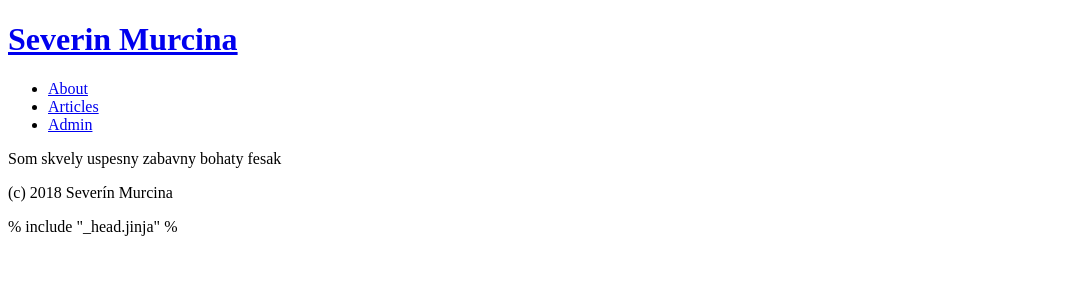
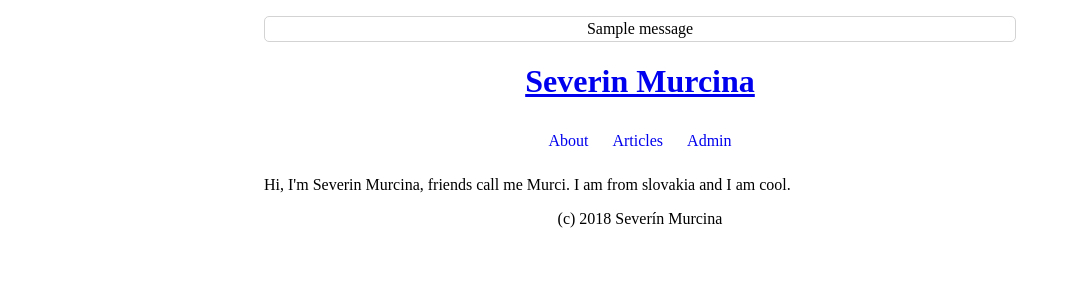
Before and after one commit to Richardmisko/flask_projekt, a Flask app: page /about/ in a window 1280 px wide. Shown: the top 300 px of the page, without its empty margins (0-1071 px from the left). Run offline with Flask 2, Linux system fonts and the light colour scheme; tables that the repository leaves empty hold one stand-in row (values such as "Sample post"); one stand-in notice (Sample message) is shown.

Commit message:
flash massages

```diff
--- /dev/null
+++ b/configs/default.py
@@ -0,0 +1,5 @@
+SECRET_KEY = b'\xcf\x1e61\xf5\xcb\x10Z;\xfb+Pf\xb991n\xa2\\\xca\xef\x14\xb1N'
+USERNAME = "admin"
+PASSWORD = "admin"
+
+# vid 208 7:19
--- /dev/null
+++ b/configs/development.py
@@ -0,0 +1,4 @@
+DEBUG = True
+DATABASE = "/vagrant/blog.db"
+
+# vid 208, 10:00
--- a/mdblog/app.py
+++ b/mdblog/app.py
@@ -1,55 +1,111 @@
 from flask import Flask
-from flask import render_template
-from flask import request
-from flask import redirect
-from flask import url_for
-from flask import session
+from flask import render_template  # vid 204, 0:55
+from flask import request          # vid 206, 2:50
+from flask import redirect         # vid 206, 5:32
+from flask import url_for          # vid 206, 6:19
+from flask import session          # vid 206, 6:30
+from flask import g                # vid 207, 5:05
+from flask import flash            # vid 208, 3:30
 
-from .database import articles
+import sqlite3
+import os
+
 
 flask_app = Flask(__name__)
-flask_app.secret_key = b'\xcf\x1e61\xf5\xcb\x10Z;\xfb+Pf\xb991n\xa2\\\xca\xef\x14\xb1N'
+
+flask_app.config.from_pyfile("/vagrant/configs/default.py")  # vid 208, 7:45
+
+if "MDBLOG_CONFIG" in os.environ:      # video 208, 7:00
+    flask_app.config.from_envvar("MDBLOG_CONFIG")
 
 @flask_app.route("/")
 def view_welcome_page():
-	return render_template("welcome_page.jinja")
+    return render_template("welcome_page.jinja")
 
 @flask_app.route("/about/")
 def view_about():
-	return render_template("about.jinja")
+    return render_template("about.jinja")
 
 @flask_app.route("/admin/")
 def view_admin():
-	if "logged" not in session:
-		return redirect(url_for('view_login'))
-	return render_template("admin.jinja")
+    if "logged" not in session:
+        flash("You must be logged in", "alert-danger")
+        return redirect(url_for("view_login"))
+    return render_template("admin.jinja")
 
-@flask_app.route("/articles/")
+@flask_app.route("/articles/", methods=["GET"])
 def view_articles():
-	return render_template("articles.jinja", articles = articles.items())
+    db = get_db()    # vysvetlenie zac video 208
+    cur = db.execute("select * from articles order by id desc")
+    articles = cur.fetchall()
+    return render_template("articles.jinja", articles=articles)
 
-@flask_app.route("/articles/<int:art_id>")
+@flask_app.route("/articles/", methods=["POST"])        # vid 208, 3:00
+def add_article():
+    db = get_db()
+    db.execute("insert into articles (title, content) values (?, ?)",
+            [request.form.get("title"), request.form.get("content")])
+    db.commit()
+    flash("Article was saved", "alert-success")
+    return redirect(url_for("view_articles"))
+
+@flask_app.route("/articles/<int:art_id>/")
 def view_article(art_id):
-	article = articles.get(art_id)
-	if article:
-		return render_template("article.jinja", article = article)
-	return render_template("article_not_found.jinja", art_id = art_id)
+    db = get_db()   # vysvetl. video 208 , 1:00
+    cur = db.execute("select * from articles where id=(?)",[art_id])
+    article = cur.fetchone()
+    if article:
+        return render_template("article.jinja", article=article)
+    return render_template("article_not_found.jinja", art_id=art_id)
 
-@flask_app.route("/login/", methods=["GET"])
+@flask_app.route("/login/", methods=["GET"])   # vid 206 , 4:23
 def view_login():
-	return render_template("login.jinja")
+    return render_template("login.jinja")
 
-@flask_app.route("/login/", methods=["POST"])
+@flask_app.route("/login/", methods=["POST"]) # vid 206 , 4:23
 def login_user():
-	username = request.form["username"]
-	password = request.form["password"]
-	if username == 'admin' and password == 'admin':
-		session["logged"] = True
-		return redirect(url_for("view_admin"))
-	else:
-		return redirect(url_for("view_login"))
+    username = request.form["username"]
+    password = request.form["password"]
+    if username == flask_app.config["USERNAME"] and \
+            password == flask_app.config["PASSWORD"]:    # vid 208 , 8:25
+        session["logged"] = True
+        flash("Login succesful", "alert-success")
+        return redirect(url_for("view_admin"))
+    else:
+        flash("invalid credentials", "alert-danger")
+        return redirect(url_for("view_login"))
 
-@flask_app.route("/logout/", methods=["POST"])
+@flask_app.route("/logout/", methods=["POST"])   # vid 206, 10:10
 def logout_user():
-	session.pop('logged')
-	return redirect(url_for('view_welcome_page'))
+    session.pop("logged")
+    flash("logout succesfull", "alert-success")
+    return redirect(url_for("view_welcome_page"))
+
+
+## UTILS
+# funkcia, ktorou sa pripojim na databazu, video 207, 3:40
+def connect_db():
+    rv = sqlite3.connect(flask_app.config["DATABASE"])    # 208, 8:50
+    rv.row_factory = sqlite3.Row   # vysvetleny riadok 207 , 4:33
+    return rv
+
+# funkcia na spojenie s databazou, video 207, 5:00
+def get_db():
+    if not hasattr(g, "sqlite_db"):
+        g.sqlite_db = connect_db()
+    return g.sqlite_db
+
+# funkcia na zatvorenie databazy, video 207, 7:00
+@flask_app.teardown_appcontext
+def close_db(error):
+    if hasattr(g, "sqlite_db"):
+        g.sqlite_db.close()
+
+# funkcia, inicializacia databazy pomocou flask (budeme viac pouzivat)
+# video 207, od 8:40
+def init_db(app):
+    with app.app_context():
+        db = get_db()
+        with open("mdblog/schema.sql", "r") as fp:
+            db.cursor().executescript(fp.read())
+        db.commit()
--- /dev/null
+++ b/mdblog/schema.sql
@@ -0,0 +1,11 @@
+drop table if exists articles;
+create table articles (
+    id integer primary key autoincrement,
+    title text not null,
+    content text not null
+);
+
+
+-- vytvorenie tabulky, vysvetlenie video 207, od 2:00
+
+ -- ako vytvorit a iniciovat databazu , video 207 , od 8:00
--- a/mdblog/static/css/main.css
+++ b/mdblog/static/css/main.css
@@ -1,6 +1,7 @@
 body {
     padding: 0 20%;
-    color: red;
+    color: black;
+
 
 }
 
@@ -36,3 +37,28 @@ header {
 footer {
     text-align: center;
 }
+
+.flashes {
+    padding: 0;
+    position: sticky;
+    top: 0;
+    width: 100%;
+}
+
+.flashes li {
+    list-style: none;
+    border-style: solid;
+    border-width: 1px;
+    border-color: lightgray;
+    border-radius: 5px;
+    padding: 3px;
+    text-align: center;
+}
+
+.flashes .alert-danger {
+    background: mistyrose;
+}
+
+.flashes .alert-success {
+    background: lightgreen;
+}
--- a/mdblog/templates/_footer.jinja
+++ b/mdblog/templates/_footer.jinja
@@ -1,3 +1,5 @@
-<p>
-    (c) 2018 Severín Murcina
-</p>
+<footer>
+    <p>
+        (c) 2018 Severín Murcina
+    </p>
+</footer>
--- a/mdblog/templates/_head.jinja
+++ b/mdblog/templates/_head.jinja
@@ -1 +1 @@
-{% block head %} <link rel="stylesheet" href="{{ url_for('static', filename='css/main.css') }}"> {% endblock %}
+<link rel="stylesheet" type="text/css" href={{url_for("static", filename="css/main.css")}}>
--- a/mdblog/templates/_main.jinja
+++ b/mdblog/templates/_main.jinja
@@ -2,28 +2,34 @@
 <html lang="en">
 
 <head>
-        <title> {% block title %} {% endblock %}  </title>
+    <title> {% block title %} {% endblock %} </title>
+    {% include "_head.jinja" %}
+</head>
+{# flash spravy, vid 209 #}
+{% with messages = get_flashed_messages(with_categories=True) %}
+    {% if messages %}
+        <ul class="flashes">
+        {% for category, message in messages %}
+            <li class="{{ category }}"> {{ message }} </li>
+        {% endfor %}
+        </ul>
+    {% endif %}
+{% endwith %}
 
 
-    </head>
+
 <body>
+
 <header>
-            <h1><a href="{{ url_for('view_welcome_page') }}">Severin Murcina</a> </h1>
+    <h1> <a href="{{ url_for("view_welcome_page") }}"> Severin Murcina </a></h1>
 </header>
 
-
-        <nav>
 {% include "_nav.jinja" %}
-        </nav>
 
 <main>
     {% block main %} {% endblock %}
-
 </main>
 
-        <footer>
 {% include "_footer.jinja" %}
-            <p>% include "_head.jinja" %</p>
-        </footer>
 </body>
 </html>
--- a/mdblog/templates/_nav.jinja
+++ b/mdblog/templates/_nav.jinja
@@ -1,14 +1,16 @@
 <nav>
-	<ul class="nav">
+    <ul class=nav>
       <li> <a href="{{ url_for("view_about") }}">About</a> </li>
-	    <li> <a href="{{ url_for("view_articles") }}">Articles</a></li>
-	    <li> <a href="{{ url_for("view_admin")}}">Admin</a> </li>
-	    {% if 'logged' in session %}
+      <li> <a href="{{ url_for("view_articles") }}">Articles</a> </li>
+      <li> <a href="{{ url_for("view_admin") }}">Admin</a> </li>
+      {% if "logged" in session %}
         <li>
-	    		<form action="{{ url_for('logout_user') }}" method = "post">
-	    			<input type = 'submit' value='logout'>
+            <form action="{{ url_for("logout_user") }}" method="post">
+                <input type="submit" value="logout">
             </form>
         </li>
       {% endif %}
     </ul>
 </nav>
+
+{# if statement vid 206,10:30 #}
--- a/mdblog/templates/about.jinja
+++ b/mdblog/templates/about.jinja
@@ -1,7 +1,9 @@
-{% extends '_main.jinja' %}
+{% extends "_main.jinja" %}
 
-{% block title %} About {% endblock %}
+{% block title %} Welcome to Markdown blog {% endblock %}
+
 
 {% block main %}
-    Som skvely uspesny zabavny bohaty fesak
+    Hi, I'm Severin Murcina, friends call me Murci. I am from slovakia and I am
+    cool.
 {% endblock %}
--- a/mdblog/templates/admin.jinja
+++ b/mdblog/templates/admin.jinja
@@ -1,6 +1,7 @@
-{% extends '_main.jinja' %}
+{% extends "_main.jinja" %}
 
 {% block title %} Admin page {% endblock %}
+
 
 {% block main %}
     You must be logged in
--- a/mdblog/templates/welcome_page.jinja
+++ b/mdblog/templates/welcome_page.jinja
@@ -1,7 +1,8 @@
-{% extends '_main.jinja' %}
+{% extends "_main.jinja" %}
 
 {% block title %} Welcome to Markdown blog {% endblock %}
 
+
 {% block main %}
-Ipsum dolor sit amet, consectetur adipisicing elit, sed eusmod tempor incididunt ut labore et dolore magna aliqua. Ut im ad minim veniam, quis nostrud exercitation ullamco laboris nisi ut aliquip ex ea commodo
+Lorem ipsum dolor sit amet, consectetur adipisicing elit, sed do eiusmod tempor incididunt ut labore et dolore magna aliqua. Ut enim ad minim veniam, quis nostrud exercitation ullamco laboris nisi ut aliquip ex ea commodo consequat.
 {% endblock %}
```
Also changed, not shown: mdblog/templates/article.jinja (+3 -4 lines), mdblog/templates/article_not_found.jinja (+10 -7 lines), mdblog/templates/articles.jinja (+14 -11 lines), mdblog/templates/login.jinja (+7 -4 lines), run.py (+21 -3 lines), blog.db (added), 1 other file. Lines whose indentation alone changed are shown as unchanged.
